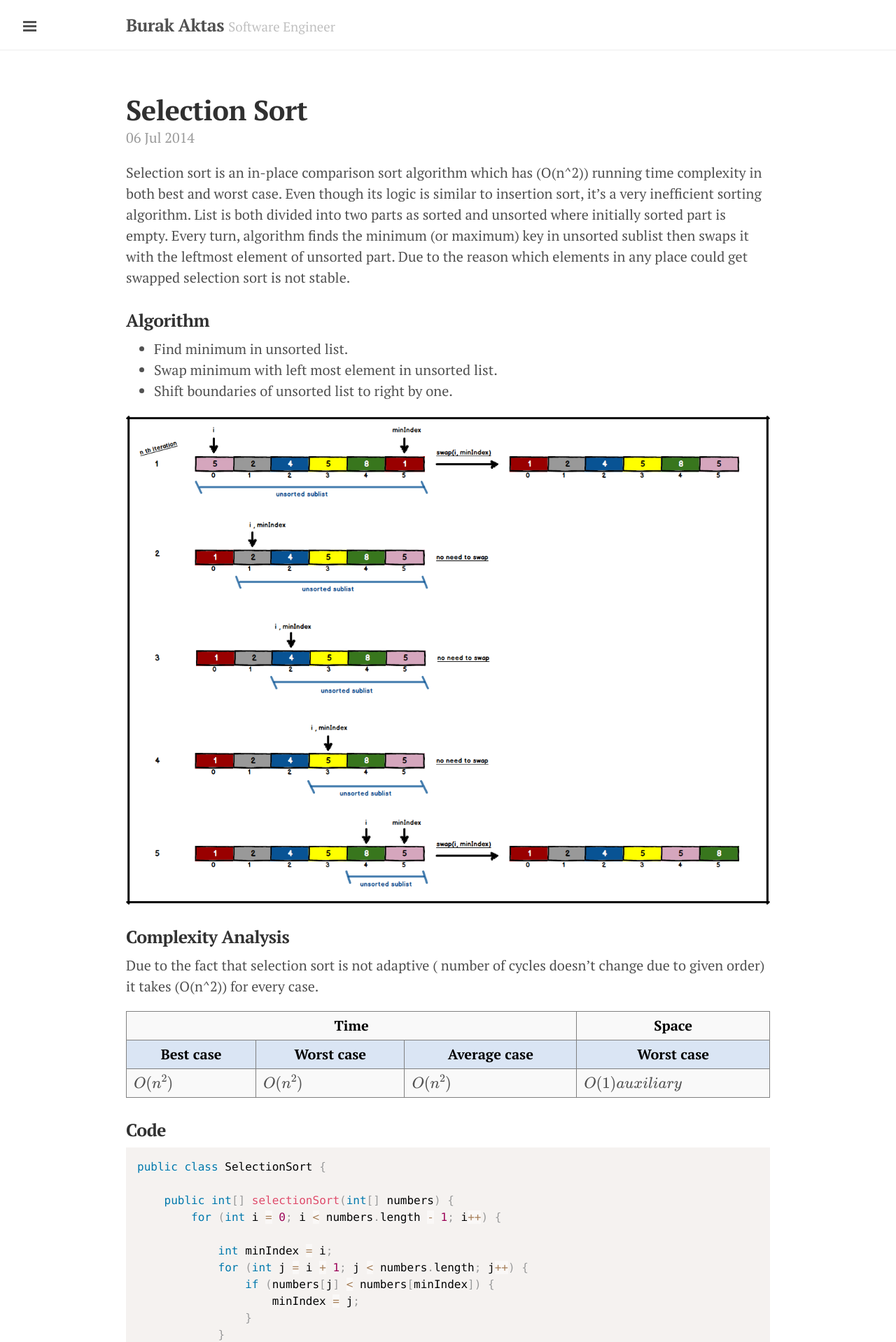
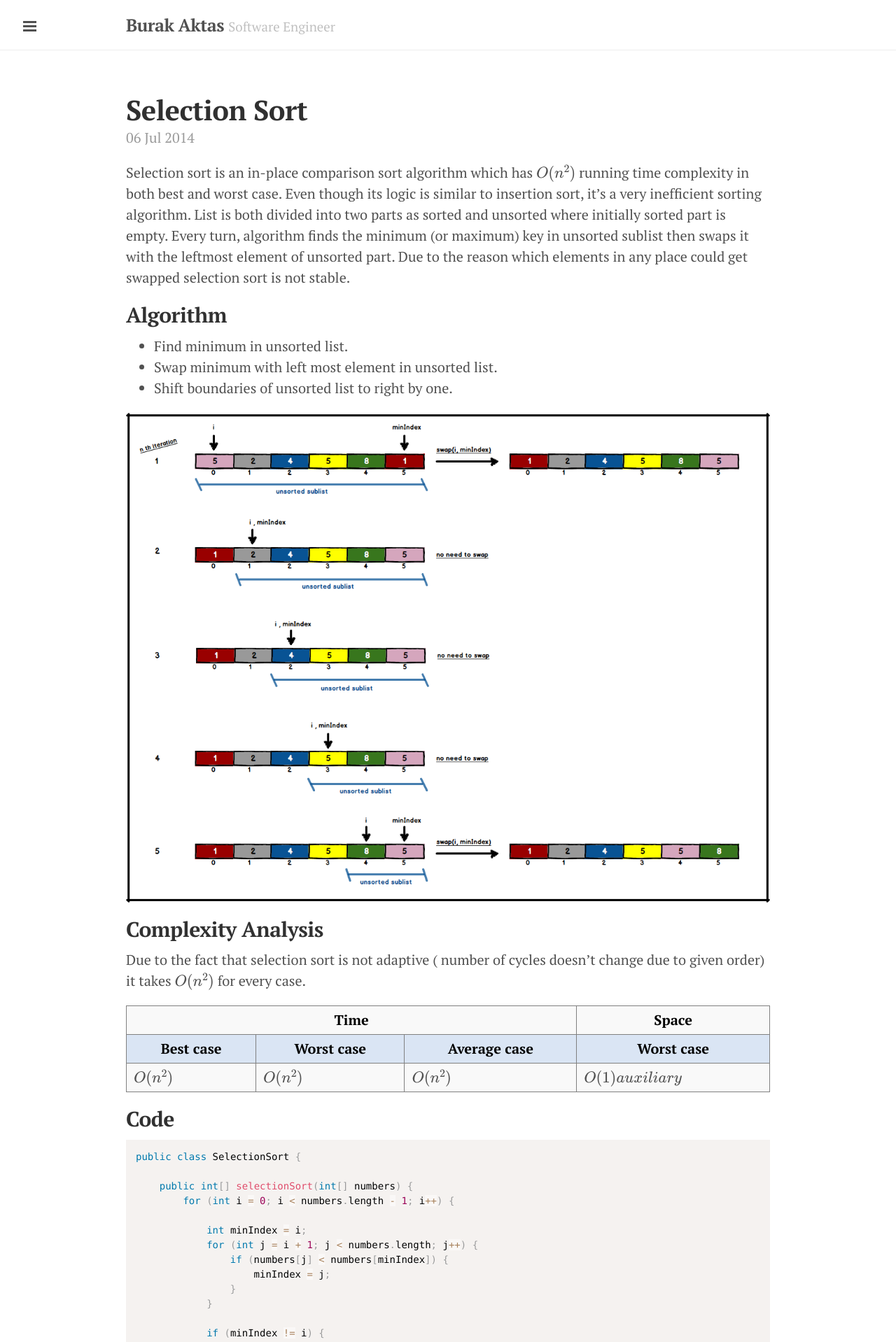
Before and after one commit to flexelem/flexelem.github.io, a Jekyll site: the page built from _posts/2014-07-06-selection-sort.md, in a window 1280 px wide. Shown: the top 1918 px of the page at 70% size. Built offline with Jekyll 4.4.1, drawn with Linux system fonts in a browser that asks for light colours; nearby versions of some CDN libraries; Markdown is read by kramdown in place of the engine named in the settings; formulas are drawn with MathJax 3; comment, search, counter and statistics services are not loaded.

```diff
--- a/_posts/2014-07-06-selection-sort.md
+++ b/_posts/2014-07-06-selection-sort.md
@@ -15,11 +15,11 @@ tags:
   - sorting
 comments: true
 ---
-Selection sort is an in-place comparison sort algorithm which has \(O(n^2)\) running time complexity in both best and worst case. Even though its logic is similar to insertion sort, it's a very inefficient sorting algorithm. List is both divided into two parts as sorted and unsorted where initially sorted part is empty. Every turn, algorithm finds the minimum (or maximum) key in unsorted sublist then swaps it with the leftmost element of unsorted part. Due to the reason which elements in any place could get swapped selection sort is not stable.
+Selection sort is an in-place comparison sort algorithm which has \\( O(n^2) \\) running time complexity in both best and worst case. Even though its logic is similar to insertion sort, it's a very inefficient sorting algorithm. List is both divided into two parts as sorted and unsorted where initially sorted part is empty. Every turn, algorithm finds the minimum (or maximum) key in unsorted sublist then swaps it with the leftmost element of unsorted part. Due to the reason which elements in any place could get swapped selection sort is not stable.
 
 <!--more-->
 
-<h3> Algorithm </h3>
+<h2> Algorithm </h2>
 
 <div>
   <ul>
@@ -37,9 +37,9 @@ Selection sort is an in-place comparison sort algorithm which has \(O(n^2)\) run
 
 ![selection_sort]({{ site.url }}/public/images/2014/07/selection_sort.png)
 
-<h3> Complexity Analysis </h3>
+<h2> Complexity Analysis </h2>
 
-Due to the fact that selection sort is not adaptive ( number of cycles doesn't change due to given order) it takes \(O(n^2)\) for every case.
+Due to the fact that selection sort is not adaptive ( number of cycles doesn't change due to given order) it takes \\( O(n^2) \\) for every case.
 
 <table class="TFtable">
   <tr>
@@ -89,7 +89,7 @@ Due to the fact that selection sort is not adaptive ( number of cycles doesn't c
   </tr>
 </table>
 
-<h3> Code </h3>
+<h2> Code </h2>
 
 <pre><code class="language-java">public class SelectionSort {
 
--- a/public/css/poole.css
+++ b/public/css/poole.css
@@ -164,7 +164,7 @@ pre {
   margin-top: 0;
   margin-bottom: 1rem;
   padding: 1rem;
-  font-size: .8rem;
+  font-size: .7rem;
   line-height: 1.4;
   white-space: pre;
   white-space: pre-wrap;
```
Also changed, not shown: _posts/2014-06-07-heaps.md (+5 -5 lines), _posts/2014-06-16-binary-search.md (+3 -3 lines), _posts/2014-06-28-merge-sort.md (+4 -4 lines).
